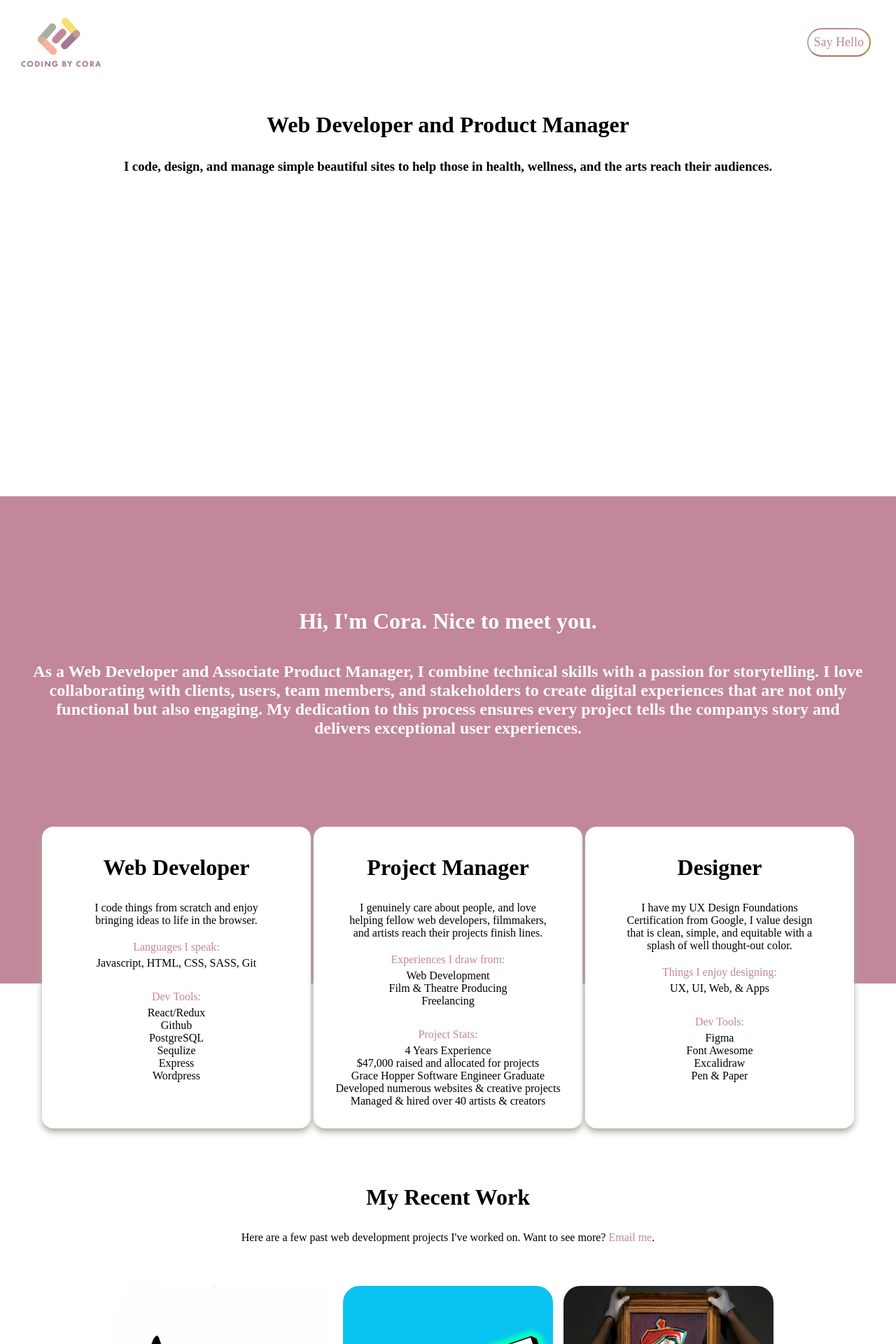
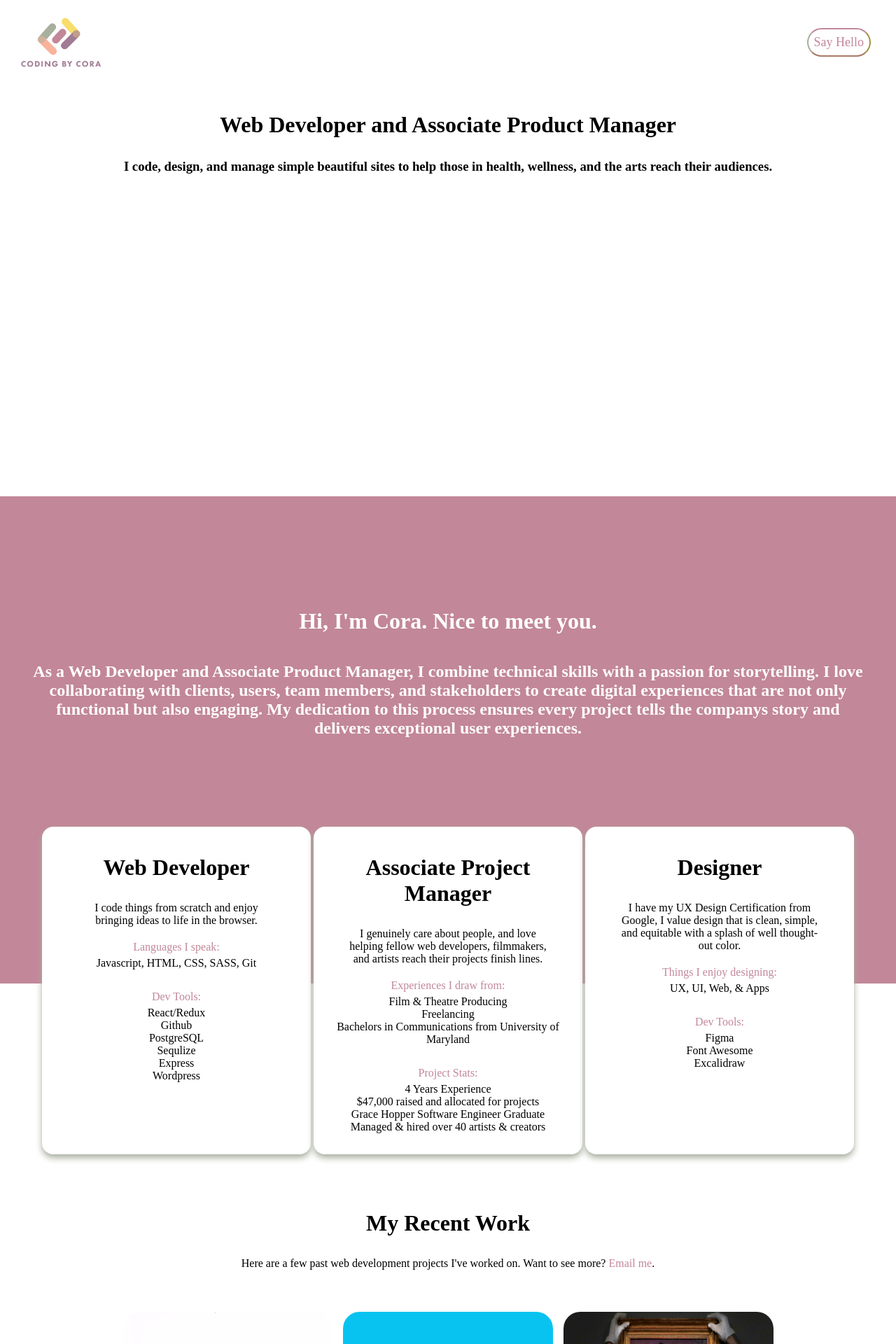
Before and after one commit to rachelcorawood/coding-by-cora, a React (Vite) app: page / in a window 1280 px wide. Shown: the top 1920 px of the page at 70% size. Built offline with nearby package versions, Linux system fonts and the light colour scheme.

Commit message:
updated titles

```diff
--- a/src/components/AboutMe.jsx
+++ b/src/components/AboutMe.jsx
@@ -8,7 +8,7 @@ import ReactPlayer from 'react-player'
 export default function AboutMe() {
   return (
     <>
-      <h1 className='homepage-title'>Web Developer and Product Manager</h1>
+      <h1 className='homepage-title'>Web Developer and Associate Product Manager</h1>
 
       <h3 className='title-description'>I code, design, and manage simple beautiful sites to help those in health, wellness, and the arts reach their audiences.</h3>
 
--- a/src/components/Skill.jsx
+++ b/src/components/Skill.jsx
@@ -23,26 +23,26 @@ export default function Skill() {
           </ul>
         </div>
         <div className='skill-box'>
-          <h1 className="skill-title"> Project Manager</h1>
+          <h1 className="skill-title"> Associate Project Manager</h1>
           <p className="skill-description">I genuinely care about people, and love helping fellow web developers, filmmakers, and artists reach their projects finish lines.</p>
           <p className="skill-list-title">Experiences I draw from:</p>
           <ul className="skill-list">
-            <li>Web Development</li>
+
             <li>Film & Theatre Producing</li>
             <li>Freelancing</li>
+            <li>Bachelors in Communications from University of Maryland</li>
           </ul>
           <p className="skill-list-title">Project Stats:</p>
           <ul className="skill-list">
             <li>4 Years Experience</li>
             <li>$47,000 raised and allocated for projects</li>
             <li> Grace Hopper Software Engineer Graduate</li>
-            <li> Developed numerous websites & creative projects</li>
             <li> Managed & hired over 40 artists & creators </li>
           </ul>
         </div>
         <div className='skill-box' >
           <h1 className="skill-title"> Designer</h1>
-          <p className="skill-description"> I have my UX Design Foundations Certification from Google, I value design that is clean, simple, and equitable with a splash of well thought-out color. </p>
+          <p className="skill-description"> I have my UX Design Certification from Google, I value design that is clean, simple, and equitable with a splash of well thought-out color. </p>
           <p className="skill-list-title">Things I enjoy designing:</p>
           <ul className="skill-list">
             <li>UX, UI, Web, & Apps </li>
@@ -52,7 +52,6 @@ export default function Skill() {
             <li>Figma</li>
             <li>Font Awesome</li>
             <li>Excalidraw</li>
-            <li>Pen & Paper</li>
           </ul>
         </div>
 
```
